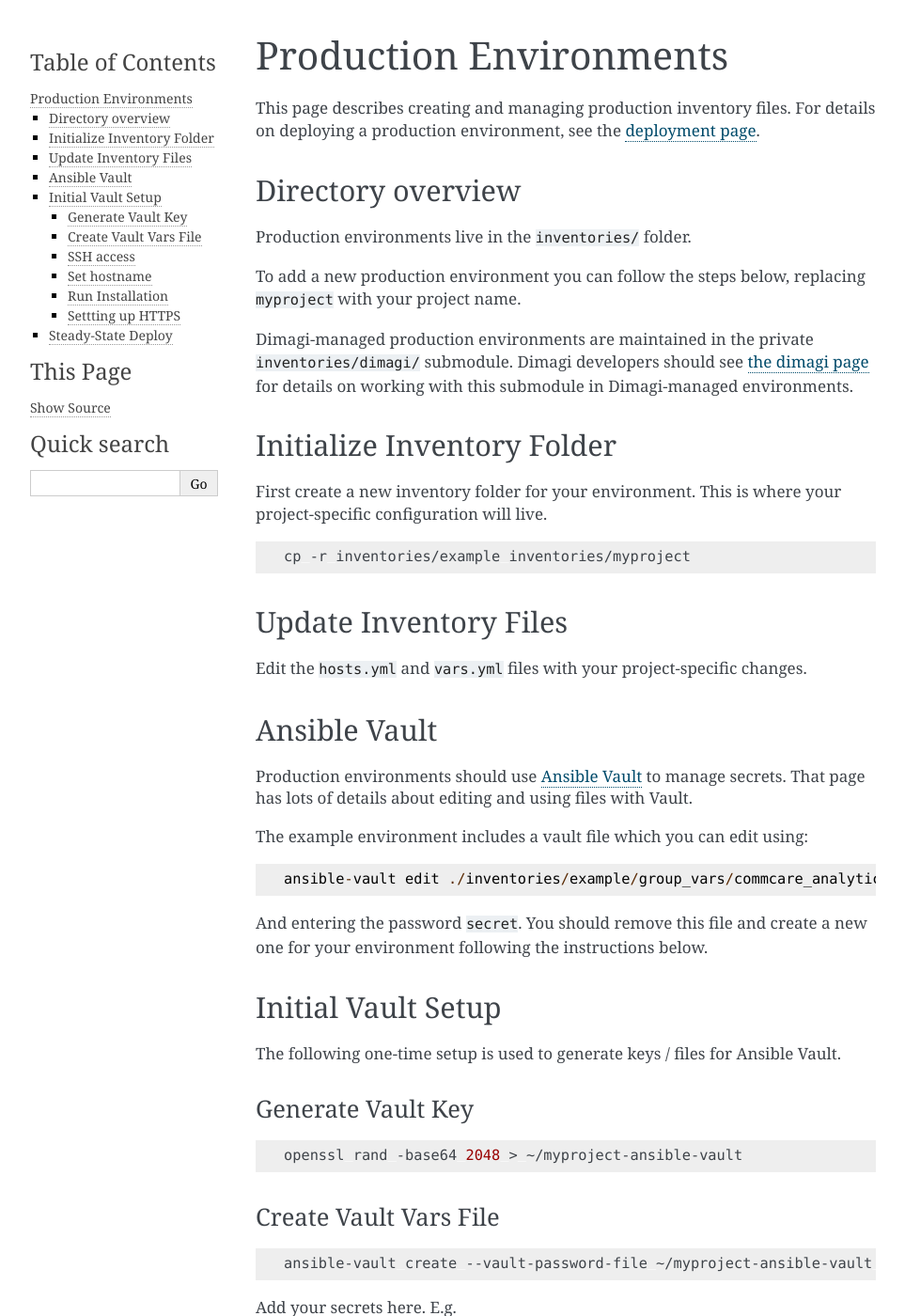
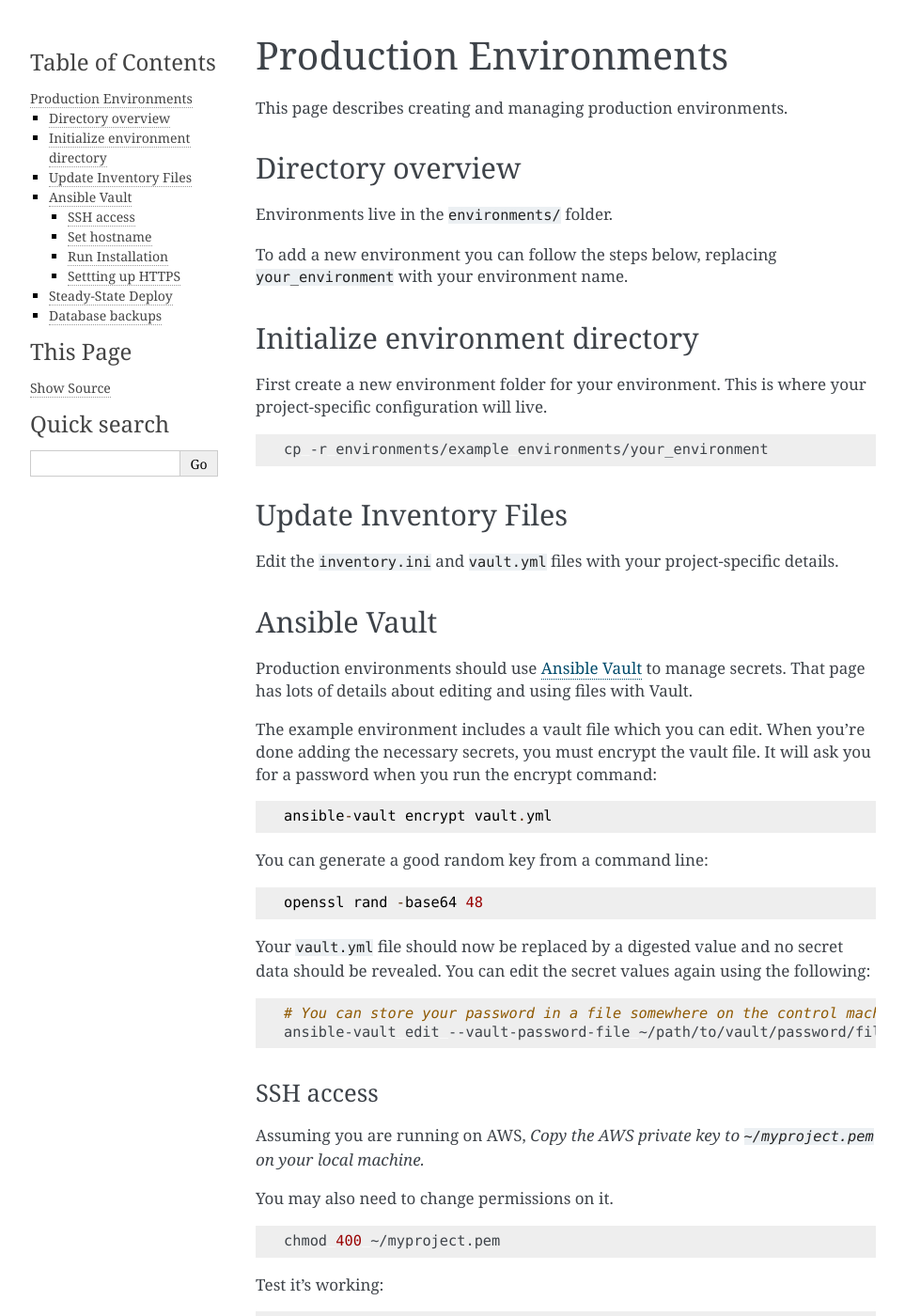
Before and after one commit to dimagi/commcare-analytics-ansible, a Sphinx documentation site: the page built from docs/production.md, in a window 1280 px wide and 1400 px high. Shown: the whole window at 94% size, without its empty margins (148-1111 px from the left). Built offline with Sphinx 7.4.7, drawn with Linux system fonts in a browser that asks for light colours; some of the changed text lies outside the part shown.

Commit message:
Refactor (#5)
* Add environments folder with examples

* Update production.md

* Update example vault file

* Add newlines

* Update production.md

* Add .ini extension to inventory files and update the readme accordingly

````diff
--- a/docs/production.md
+++ b/docs/production.md
@@ -1,31 +1,26 @@
 Production Environments
 =======================
 
-This page describes creating and managing production inventory files.
-For details on deploying a production environment, see the [deployment page](/deployment).
+This page describes creating and managing production environments.
 
 ### Directory overview
 
-Production environments live in the `inventories/` folder.
+Environments live in the `environments/` folder.
 
-To add a new production environment you can follow the steps below, replacing `myproject` with your project name.
+To add a new environment you can follow the steps below, replacing `your_environment` with your environment name.
 
 
-Dimagi-managed production environments are maintained in the private `inventories/dimagi/` submodule.
-Dimagi developers should see [the dimagi page](/dimagi) for details on working with this submodule
-in Dimagi-managed environments.
+### Initialize environment directory
 
-### Initialize Inventory Folder
-
-First create a new inventory folder for your environment.
+First create a new environment folder for your environment.
 This is where your project-specific configuration will live.
 
 ```bash
-cp -r inventories/example inventories/myproject
+cp -r environments/example environments/your_environment
 ```
 ### Update Inventory Files
 
-Edit the `hosts.yml` and `vars.yml` files with your project-specific changes.
+Edit the `inventory.ini` and `vault.yml` files with your project-specific details.
 
 
 ### Ansible Vault
@@ -33,52 +28,23 @@
 Production environments should use [Ansible Vault](https://docs.ansible.com/ansible/latest/user_guide/vault.html) to manage secrets.
 That page has lots of details about editing and using files with Vault.
 
-The example environment includes a vault file which you can edit using:
+The example environment includes a vault file which you can edit. When you're done adding the necessary secrets, you must encrypt the vault file. It will ask you for a password when you run the encrypt command:
 
 ```python
-ansible-vault edit ./inventories/example/group_vars/commcare_analytics/vault.yml
+ansible-vault encrypt vault.yml
 ```
 
-And entering the password `secret`.
-You should remove this file and create a new one for your environment following the instructions below.
+You can generate a good random key from a command line:
 
-### Initial Vault Setup
+```
+openssl rand -base64 48
+```
 
-The following one-time setup is used to generate keys / files for Ansible Vault.
-
-#### Generate Vault Key
+Your `vault.yml` file should now be replaced by a digested value and no secret data should be revealed. You can edit the secret values again using the following:
 
 ```bash
-openssl rand -base64 2048 > ~/myproject-ansible-vault
-```
-
-#### Create Vault Vars File
-```bash
-ansible-vault create --vault-password-file ~/myproject-ansible-vault ./inventories/myproject/group_vars/commcare_analytics/vault.yml
-```
-
-Add your secrets here. E.g.
-
-```
-# My Project Vault File
-
-vault_default_db_password: SuperSecret
-vault_django_secret_key: als0_SEcr3t
-```
-
-(You can generate a good random key from a command line:)
-```
-$ python3 -c 'import string
-import secrets
-chars = string.ascii_letters + string.digits
-key = "".join(secrets.choice(chars) for x in range(64))
-print(key)'
-```
-
-You run the following to edit the file later:
-
-```bash
-ansible-vault edit --vault-password-file ~/myproject-ansible-vault ./inventories/myproject/group_vars/commcare_analytics/vault.yml
+# You can store your password in a file somewhere on the control machine
+ansible-vault edit --vault-password-file ~/path/to/vault/password/file ./environments/your_environment/vault.yml
 ```
 
 #### SSH access
@@ -107,7 +73,7 @@
 
 ```bash
 ansible-galaxy install -r requirements.yml
-ansible-playbook -i inventories/myproject commcare_analytics.yml --vault-password-file ~/myproject-ansible-vault -vv
+ansible-playbook -i environments/your_environment/inventory.ini commcare_analytics.yml --vault-password-file ~/path/to/vault/password/file -e @./environments/your_environment/vault.yml -vv
 ```
 
 This should install everything required to run CommCare Analytics!
@@ -142,8 +108,17 @@
 For existing environments you should get the relevant `myproject-ansible-vault` and `myproject.pem`
 files from a project team member and jump straight to deployment.
 
-To deploy, run the following *from your local machine*.
+To deploy, run the following *from your local/control machine*.
 
 ```bash
-ansible-playbook -i inventories/myproject commcare_analytics.yml --limit myserver --vault-password-file ~/myproject-ansible-vault -vv --tags=deploy
+ansible-playbook -i environments/your_environment/inventory.ini commcare_analytics.yml --limit myserver --vault-password-file ~/path/to/vault/password/file -vv --tags="deploy" -e @./environments/your_environment/vault.yml
 ```
+
+## Database backups
+Database backups are pushed to AWS S3. If you want to enable database backups, you can run the following command that will add a cronjob for the `postgres` user to create backups every Sunday at 8AM UCT.
+
+Please make sure that the S3 details in the `vault.yml` file is updated.
+
+```bash
+ansible-playbook -i environments/your_environment/inventory.ini commcare_analytics.yml --vault-password-file ~/path/to/vault/password/file --tags="postgres_backup,aws_setup" -e @./environments/your_environment/vault.yml
+```
````
Also changed, not shown: 5 other files.
